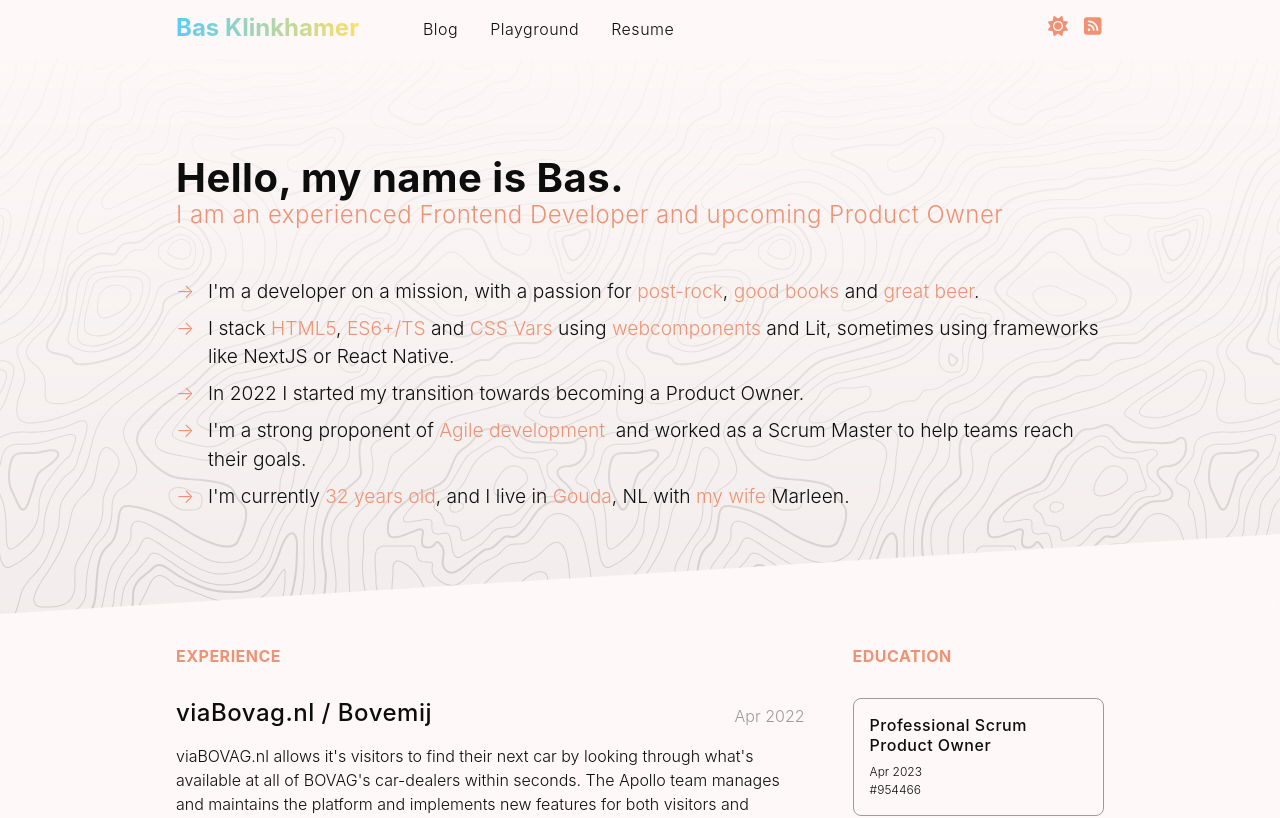
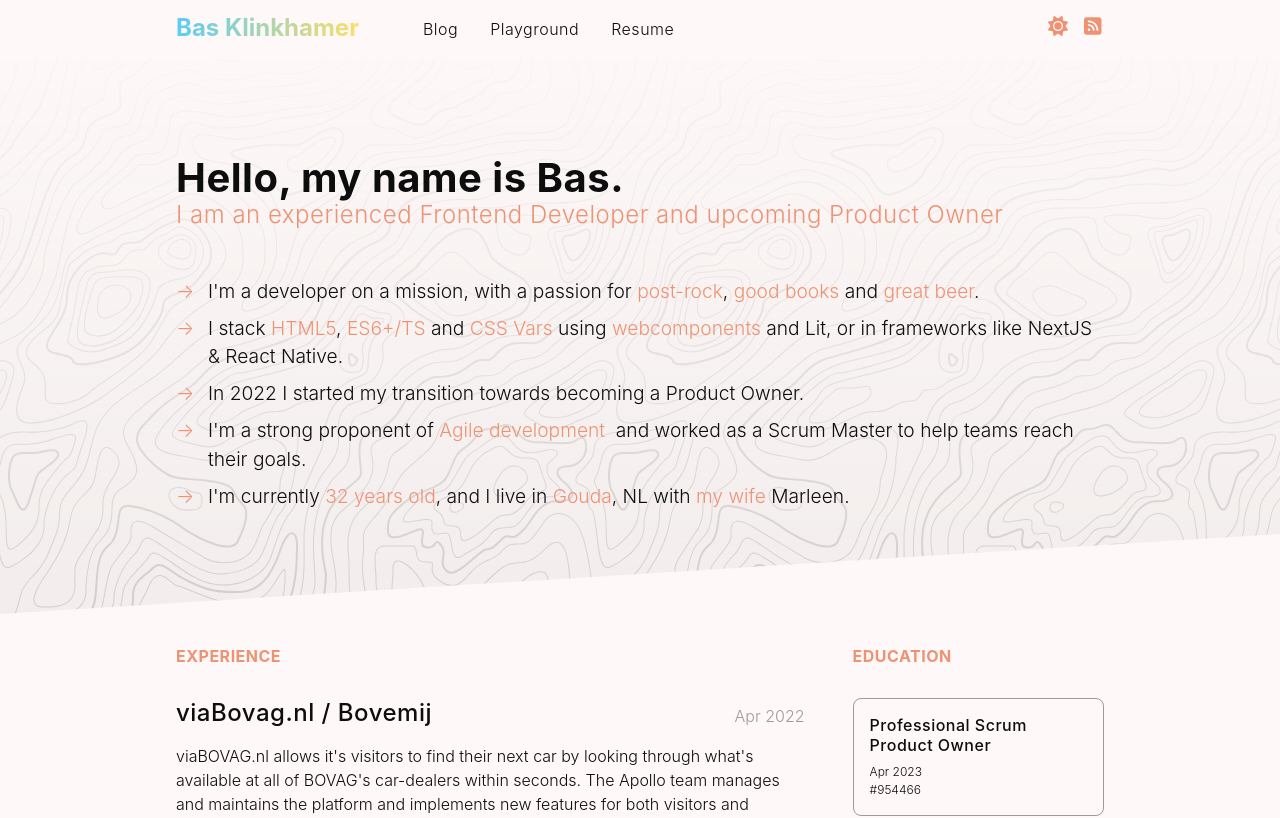
Before and after one commit to basdotearth/basdotearth, a Next.js app: page /resume in a window 1280 px wide. Shown: the top 818 px of the page. Built offline with nearby package versions, Linux system fonts and the light colour scheme; a web font is replaced by a local one.

Commit message:
Update text

```diff
--- a/src/components/Pages/Resume/index.tsx
+++ b/src/components/Pages/Resume/index.tsx
@@ -26,7 +26,7 @@ const Resume: MDXCombinedPage<ResumeProps> = ({ education, experience }) => {
           </li>
           <li>
             I stack <em>HTML5</em>, <em>ES6+/TS</em> and <em>CSS Vars</em> using <em>webcomponents</em> and Lit,
-            sometimes using frameworks like NextJS or React Native.
+            or in frameworks like NextJS & React Native.
           </li>
           <li>In 2022 I started my transition towards becoming a Product Owner.</li>
           <li>
```
